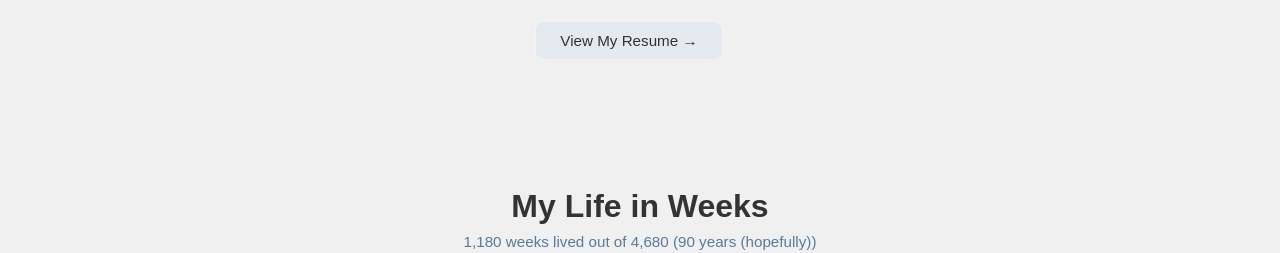
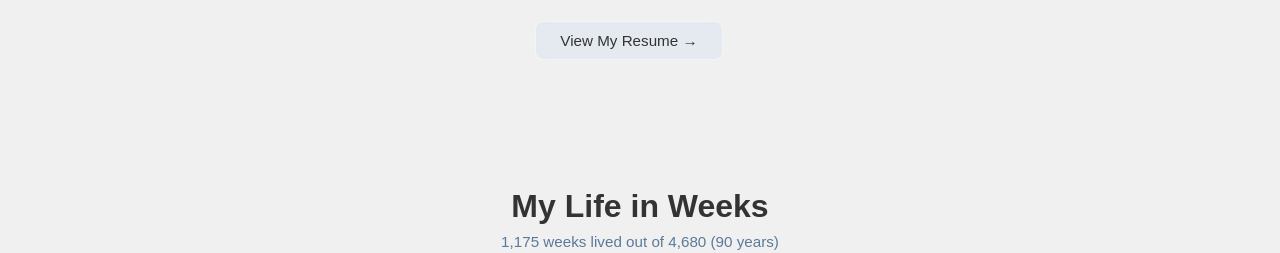
Before and after one commit to kobeprior99/kobeprior99.github.io, an Astro site: page / in a window 1280 px wide. Shown: the part 547-800 px from the top of the page. Built offline with nearby package versions, Linux system fonts and the light colour scheme; Astro itself is replaced by a stand-in of ours.

Commit message:
changed weeks timeline slightly

```diff
--- a/src/components/WeeksGrid.astro
+++ b/src/components/WeeksGrid.astro
@@ -1,5 +1,5 @@
 ---
-const birthDate = new Date(2003, 10, 14); // Nov 14, 2003
+const birthDate = new Date(2003, 11, 14); // Nov 14, 2003
 const totalYears = 90;
 const weeksPerYear = 52;
 const totalWeeks = totalYears * weeksPerYear;
@@ -10,7 +10,7 @@ const weeksLived = Math.floor((now.getTime() - birthDate.getTime()) / msPerWeek)
 <section id="weeks-grid">
   <h2 class="section-header">My Life in Weeks</h2>
   <p class="weeks-subtitle">
-    {weeksLived.toLocaleString()} weeks lived out of {totalWeeks.toLocaleString()} ({totalYears} years (hopefully))
+    {weeksLived.toLocaleString()} weeks lived out of {totalWeeks.toLocaleString()} ({totalYears} years)
   </p>
   <div class="grid-container">
     {Array.from({ length: totalWeeks }).map((_, i) => (
```
